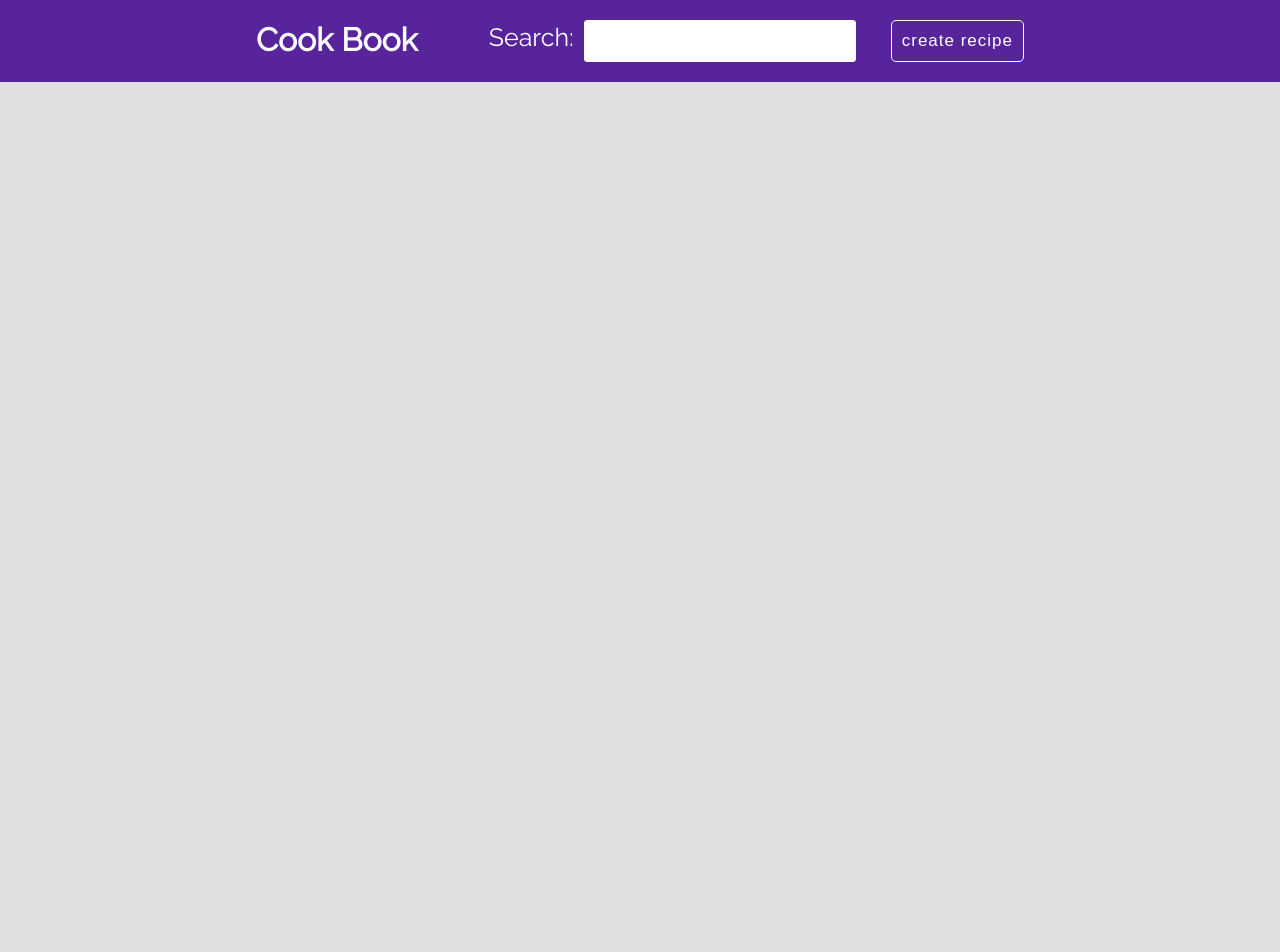
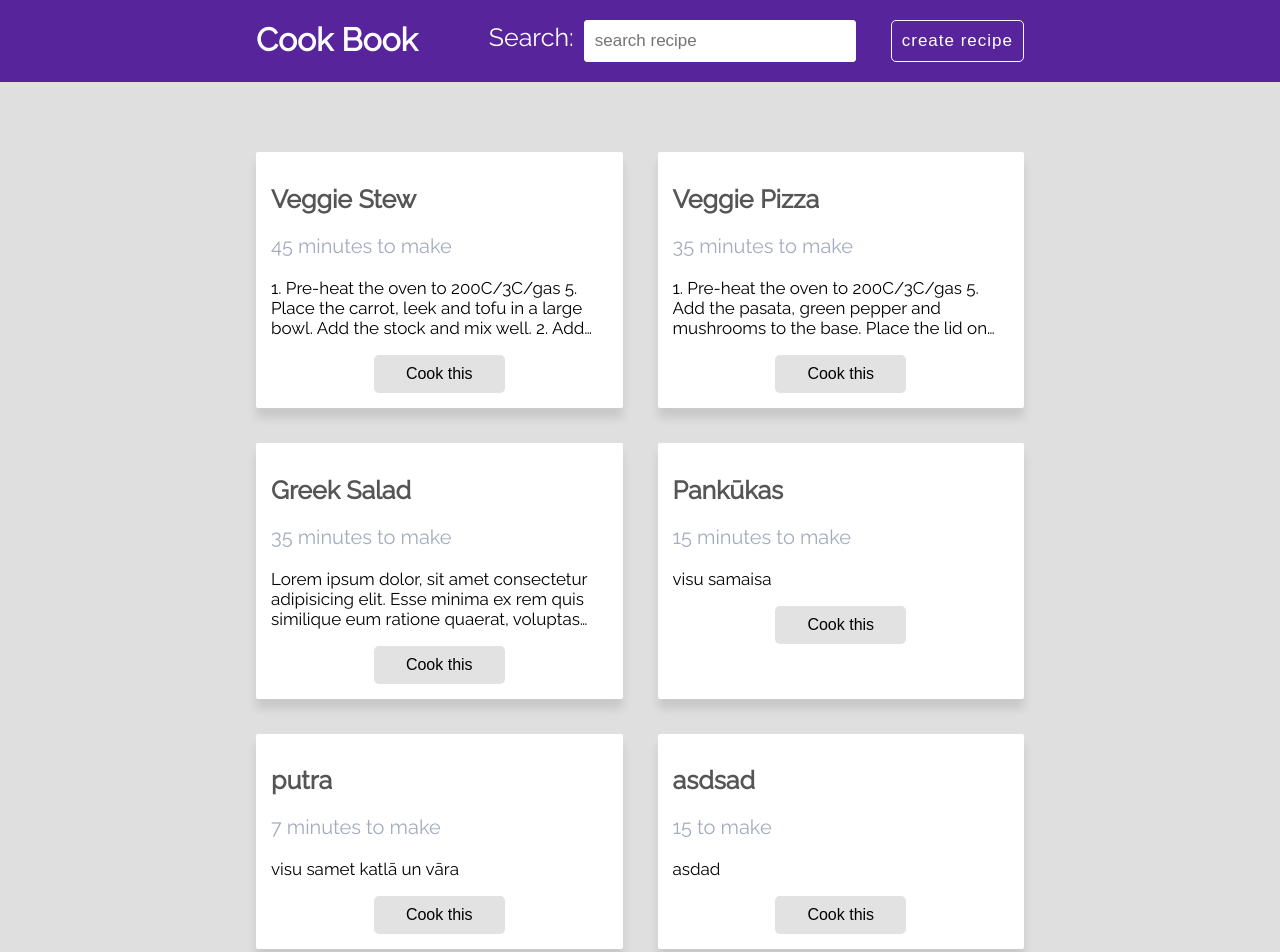
Before and after one commit to reinisalpins/cook-book, a React (Create React App) app: page /search in a window 1280 px wide. Shown: the top 952 px of the page. Before the commit the page ends 800 px from the top, so only its background shows below. Built offline with nearby package versions, Linux system fonts and the light colour scheme; data requests are answered from the project's data file.

Commit message:
improved functionality, still search not working

```diff
--- a/data/db.json
+++ b/data/db.json
@@ -59,15 +59,14 @@
       "id": "FdqZKBL"
     },
     {
-      "title": "asd",
+      "title": "asdsad",
       "ingredients": [
-        "asd",
-        "asd",
-        "asd"
+        "asdasd",
+        "asdad"
       ],
-      "method": "asdasd",
-      "cookingTime": "asdasd",
-      "id": "AJHjNQU"
+      "method": "asdad",
+      "cookingTime": "15",
+      "id": "dl9l3XO"
     }
   ]
 }
--- a/src/App.js
+++ b/src/App.js
@@ -2,6 +2,7 @@ import NavBar from './components/navbar/NavBar'
 import Home from './pages/home/Home';
 import Recipe from './pages/recipe/Recipe';
 import Create from './pages/create/Create';
+import Search from './pages/search/Search';
 import {BrowserRouter , Routes, Route } from 'react-router-dom';
 
 function App() {
@@ -11,6 +12,7 @@ function App() {
         <NavBar/>
         <Routes>
           <Route path='/' element={<Home/>} />
+          <Route path='/search' element={<Search/>}/>
           <Route path='/create' element={<Create/>}/>
           <Route path='/recipes/:id' element={<Recipe/>} />
         </Routes>
--- a/src/components/navbar/NavBar.js
+++ b/src/components/navbar/NavBar.js
@@ -9,7 +9,7 @@ const NavBar = () => {
         <div className="navbar">
             <Link to="/"><h1 className="heading">Cook Book</h1></Link>
 
-            <div className="create-button-container">
+           <div className="create-button-container">
                <Link to ="/create"><button className="createbtn">create recipe</button></Link>
             </div>
             <SearchBar/>
--- a/src/components/searchBar/SearchBar.js
+++ b/src/components/searchBar/SearchBar.js
@@ -1,11 +1,16 @@
 import './SearchBar.css';
 import React from "react";
 
+
 const SearchBar = () => {
-    return (
-        <div className="search-container">
-           <p className='search'>Search:</p><input type="text"  name="search"></input>
-        </div>
-    )
-}
+
+    return(
+     <div className="search-container">
+        <p className='search'>Search:</p>
+        <input type="text"
+     placeholder={"search recipe"}/>
+    </div>
+);
+    }
+
 export default SearchBar;
--- a/src/pages/create/Create.css
+++ b/src/pages/create/Create.css
@@ -17,8 +17,20 @@
     margin-top: 50px;
     font-weight: bold;
   }
-  .create input, .create textarea, .create select {
+  .create input, .create select {
     width: 100%;
+    padding: 7px 10px;
+    border-radius: 5px;
+    margin: 10px 0;
+    border: 1px solid #ddd;
+    box-sizing: border-box;
+    display: block;
+    resize: none;
+  }
+
+  .create textarea{
+    width: 100%;
+    height: 100px;
     padding: 7px 10px;
     border-radius: 5px;
     margin: 10px 0;
--- a/src/pages/create/Create.js
+++ b/src/pages/create/Create.js
@@ -36,13 +36,9 @@ const handleAdd = (e) => {
     }).then(() => {
         console.log('new blog added')
         setIsPending(false)
+        setTimeout(() => navigate('/'), 100)
     })
-
-    navigate('/')
   }
-
-
-
 
   return (
     <div className="create">
@@ -63,7 +59,7 @@ const handleAdd = (e) => {
           onChange={(e) => SetIngredient(e.target.value)}
         />
        <button type="button" className="add" onClick={handleAdd}>add</button>
-        <h4 >Current ingredients:
+        <h4>Current ingredients: {" "}
             {ingredients.map(e =>
                 <span key={i++}>
                     {e} {','}
@@ -80,7 +76,8 @@ const handleAdd = (e) => {
 
     <label>Cooking time (in minutes):</label>
         <input
-          type="text"
+          type="number"
+          min={0}
           required
           value={cookingTime}
           onChange={(e) => setCookingTime(e.target.value)}
--- a/src/pages/search/Search.js
+++ b/src/pages/search/Search.js
@@ -0,0 +1,20 @@
+
+import React, { useState, useEffect } from 'react';
+import SearchBar from '../../components/searchBar/SearchBar';
+import RecipesList from '../../components/recipesList/RecipesList';
+import useFetch from '../../hooks/useFetch';
+
+const SearchPage = () => {
+
+  const {data, isPending, error} = useFetch('http://localhost:8000/recipes');
+
+  return (
+    <div className="searchh">
+    {error && <div className="loading">{ error}</div>}
+    {isPending && <div className="loading">Loading...</div>}
+    {data && <RecipesList recipes={data} />}
+  </div>
+   );
+}
+
+export default SearchPage
```
